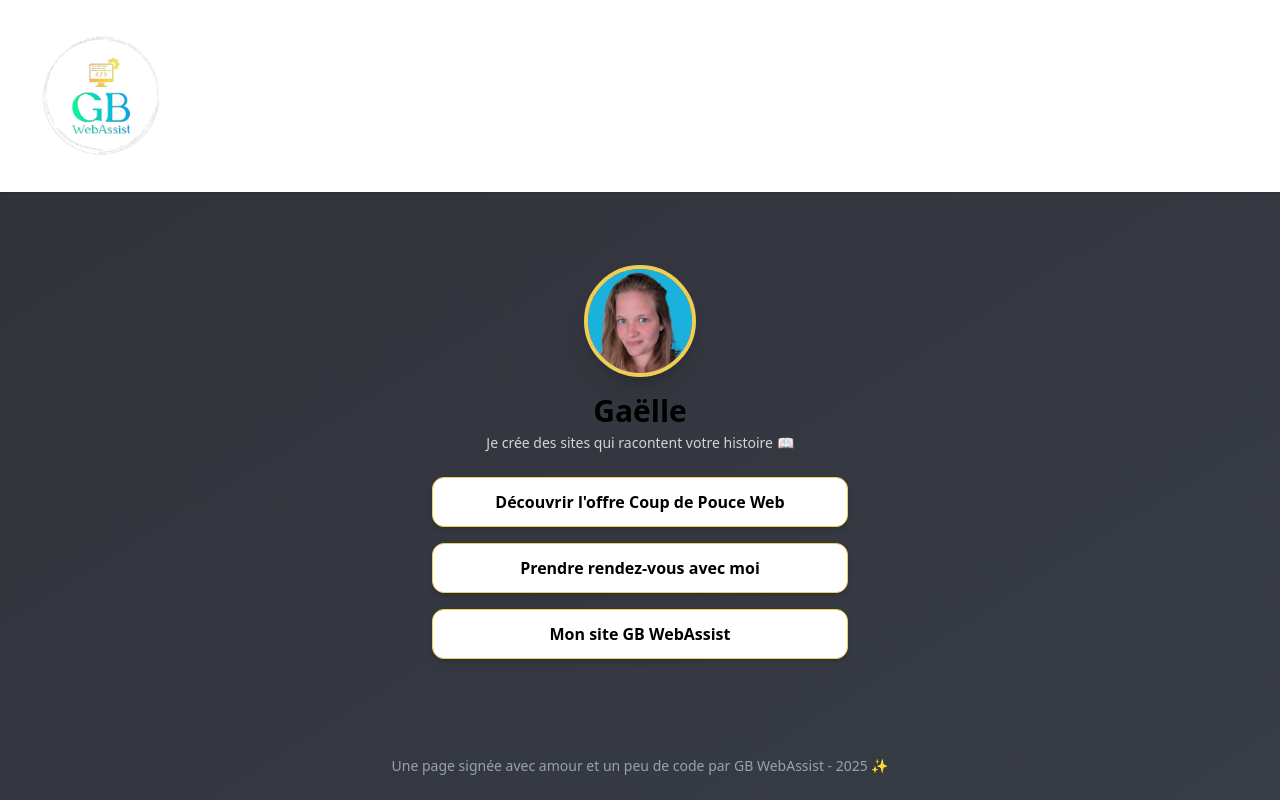
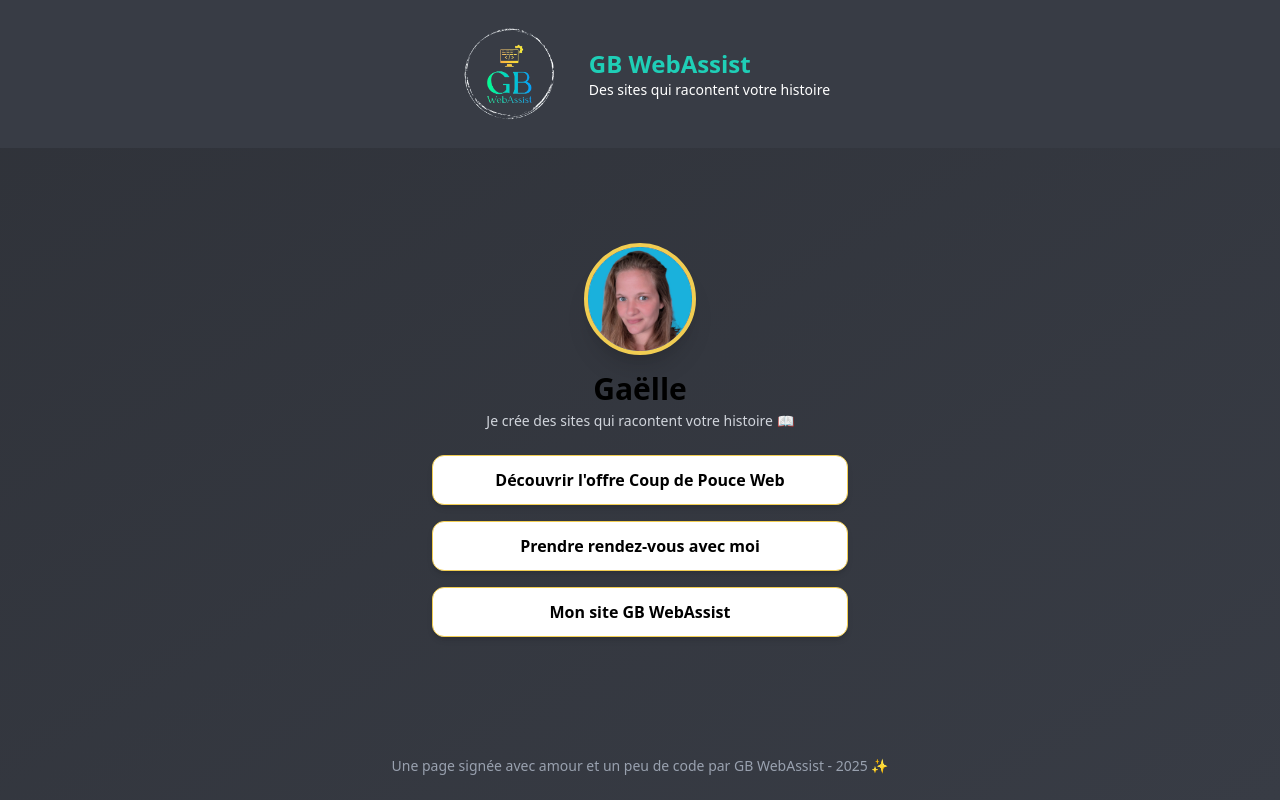
Before and after one commit to GaelleB/gaelle-landing-react, a React (Vite) app: page / in a window 1280 px wide. Built offline with nearby package versions, Linux system fonts and the light colour scheme.

Commit message:
logo + gros, ajout scale + slogan

```diff
--- a/src/components/Header.tsx
+++ b/src/components/Header.tsx
@@ -1,17 +1,21 @@
-import React from 'react'
+import React from 'react';
 
 const Header: React.FC = () => {
     return (
-        <header className="w-full bg-white shadow-sm py-4 px-6 flex items-center justify-between">
-            <div className="flex items-center gap-3">
-                <img
+        <header className="w-full bg-background-dark py-6 px-6 flex flex-col sm:flex-row justify-center items-center gap-4">
+            <img
                 src="/assets/logo-gbwebassist.png"
                 alt="Logo GB WebAssist"
-                className="w-40 h-40 object-contain"
-                />
+                className="h-25 w-auto transition-transform duration-300 ease-in-out hover:scale-110"
+            />
+            <div className="text-center sm:text-left">
+                <h1 className="text-2xl font-semibold text-accent1 transition-transform duration-300 ease-in-out hover:scale-110">
+                GB WebAssist
+                </h1>
+                <p className="text-sm text-textlight transition-transform duration-300 ease-in-out hover:scale-110">Des sites qui racontent votre histoire</p>
             </div>
         </header>
-    )
-}
+    );
+};
 
-export default Header
+export default Header;
```
